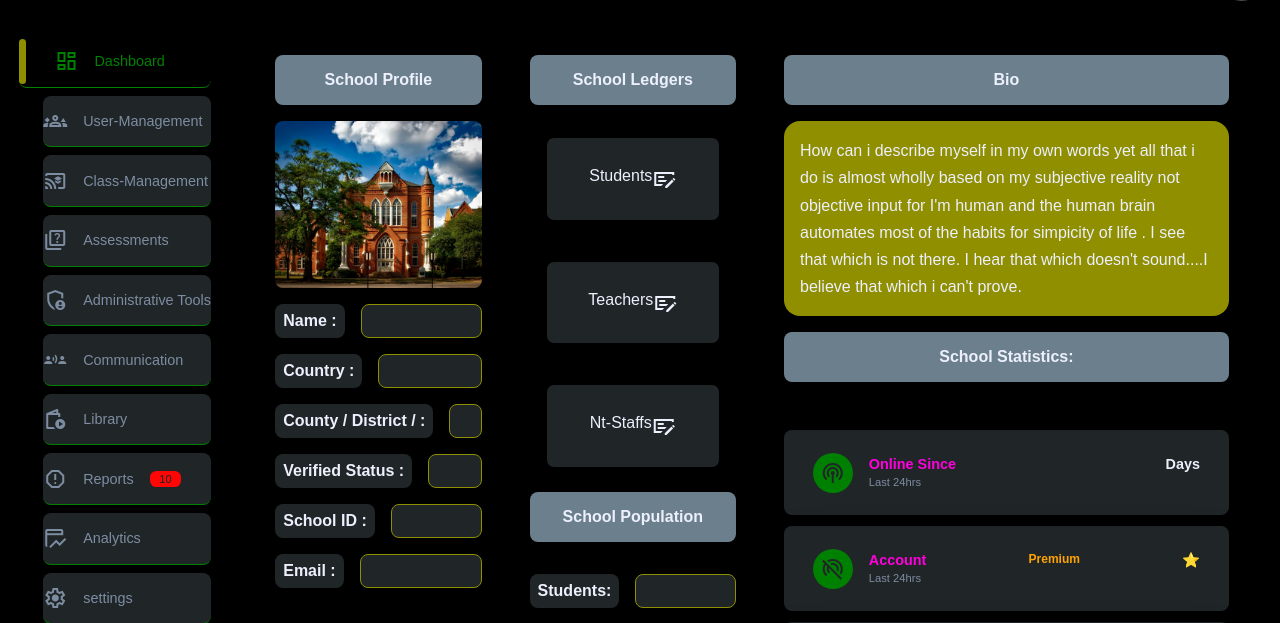
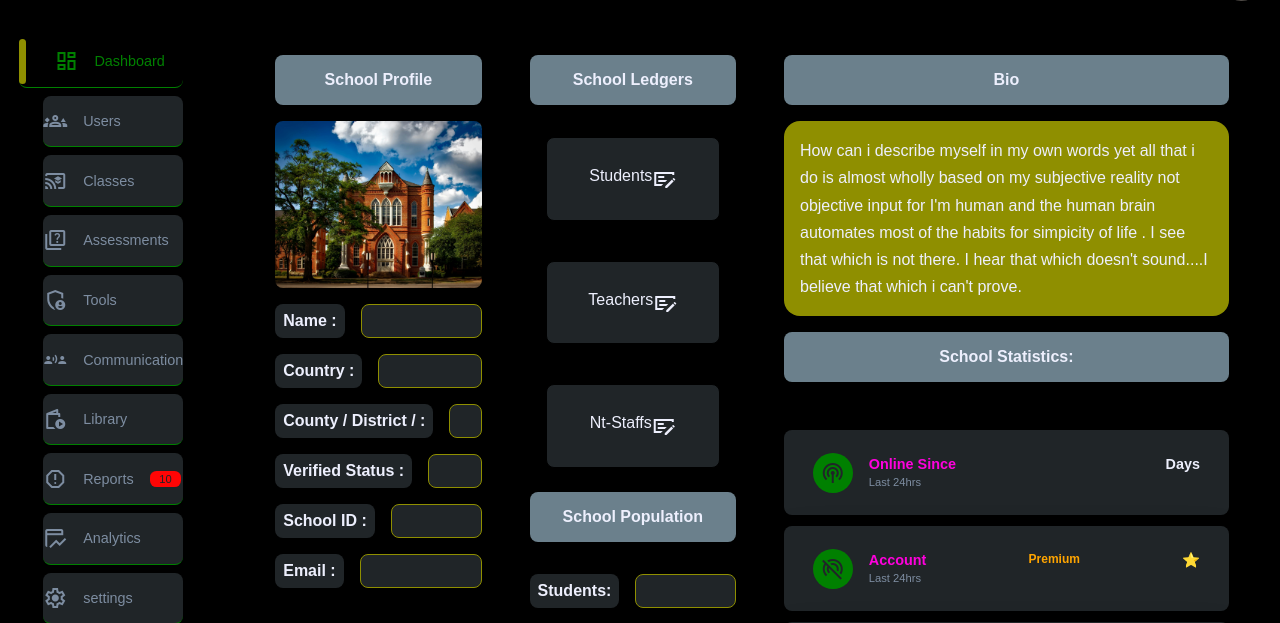
Before and after one commit to MOHAMMEDJUMA573/cbesync, a Django app: template src/schools/templates/schools/dashl0/school_index.html in a window 1280 px wide. Shown: the part 68-691 px from the top of the page. Run offline with Django 5.2, Linux system fonts and the light colour scheme; the template is opened without the code that fills it, so the values that code supplies are empty; parts of the project's set-up code (start-up, migrations or seed data) failed here and were passed over.

Commit message:
Fixed menu glitch

```diff
--- a/src/schools/templates/schools/base/navbar.html
+++ b/src/schools/templates/schools/base/navbar.html
@@ -10,17 +10,17 @@
             </div>
         </div>
         <div class="sidebar">
-            <a href="{% url 'schools:school_app_dashboard'%}" class="active">
+            <a href="{% url 'schools:school_app_dashboard'%}">
                 <span class="material-symbols-outlined">dashboard</span>
                 <h3>Dashboard</h3>
             </a>
             <a href="{% url 'schools:school_usr_management'%}">
                 <span class="material-symbols-outlined">groups_3</span>
-                <h3>User-Management</h3>
+                <h3>Users</h3>
             </a>
             <a href="{%url 'schools:school_class_management'%}">
                 <span class="material-symbols-outlined">cast_for_education</span>
-                <h3>Class-Management</h3>
+                <h3>Classes</h3>
             </a>
             <a href="{% url 'schools:school_assessment_management' %}">
                 <span class="material-symbols-outlined">quiz</span>
@@ -28,7 +28,7 @@
             </a>
             <a href="#">
                 <span class="material-symbols-outlined">admin_panel_settings</span>
-                <h3>Administrative Tools</h3>
+                <h3>Tools</h3>
             </a>
             <a href="#">
                 <span class="material-symbols-outlined">communication</span>
--- a/src/staticfilesdev/schools/js/dashl0/school_assess.js
+++ b/src/staticfilesdev/schools/js/dashl0/school_assess.js
@@ -1,7 +1,5 @@
 //link active toggle
 function T2(){
-    /*activate the classlist*/
-    document.querySelector(".sidebar a.active")?.classList.remove("active");
     document.querySelectorAll(".sidebar a")[3].classList.add("active");
 }
 T2();
--- a/src/staticfilesdev/schools/js/dashl0/school_classmng.js
+++ b/src/staticfilesdev/schools/js/dashl0/school_classmng.js
@@ -1,7 +1,5 @@
 //link active toggle
 function T2(){
-    /*activate the classlist*/
-    document.querySelector(".sidebar a.active")?.classList.remove("active");
     document.querySelectorAll(".sidebar a")[2].classList.add("active");
 }
 T2();
--- a/src/staticfilesdev/schools/js/dashl0/school_index.js
+++ b/src/staticfilesdev/schools/js/dashl0/school_index.js
@@ -11,3 +11,7 @@ const ntsBlob = document.getElementById("ntsblob");
 ntsBlob.addEventListener("click", ()=> {
     window.location.href = ntsBlob.dataset.url
 })
+function T2(){
+    document.querySelectorAll(".sidebar a")[0].classList.add("active");
+}
+T2();
--- a/src/staticfilesdev/schools/js/dashl0/school_usermng.js
+++ b/src/staticfilesdev/schools/js/dashl0/school_usermng.js
@@ -49,7 +49,6 @@ parentMngButton.addEventListener("click", ()=>{
 //link active toggle
 function T2(){
     /*activate the classlist*/
-    document.querySelector(".sidebar a.active")?.classList.remove("active");
     document.querySelectorAll(".sidebar a")[1].classList.add("active");
 }
 T2();
--- a/src/staticfilesdev/schools/js/dashl1/school_index_ntstaff.js
+++ b/src/staticfilesdev/schools/js/dashl1/school_index_ntstaff.js
@@ -0,0 +1,4 @@
+function T2(){
+    document.querySelectorAll(".sidebar a")[0].classList.add("active");
+}
+T2();
--- a/src/staticfilesdev/schools/js/dashl1/school_index_students.js
+++ b/src/staticfilesdev/schools/js/dashl1/school_index_students.js
@@ -0,0 +1,4 @@
+function T2(){
+    document.querySelectorAll(".sidebar a")[0].classList.add("active");
+}
+T2();
--- a/src/staticfilesdev/schools/js/dashl1/school_index_teachers.js
+++ b/src/staticfilesdev/schools/js/dashl1/school_index_teachers.js
@@ -0,0 +1,4 @@
+function T2(){
+    document.querySelectorAll(".sidebar a")[0].classList.add("active");
+}
+T2();
```
